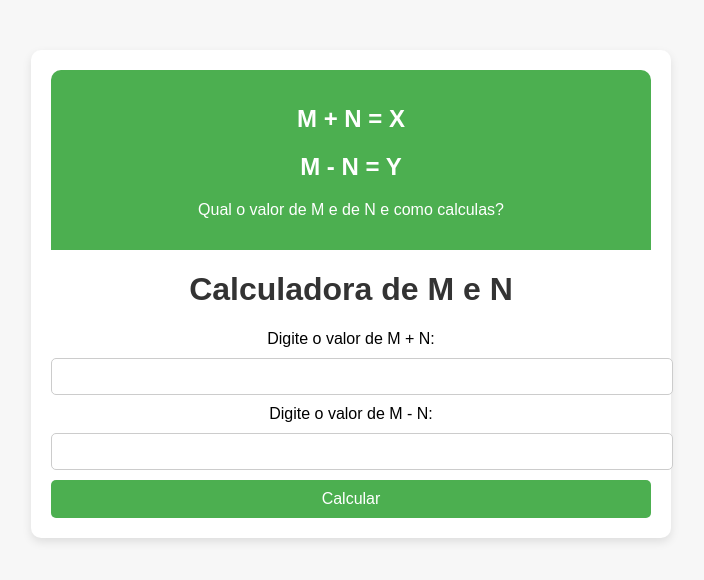
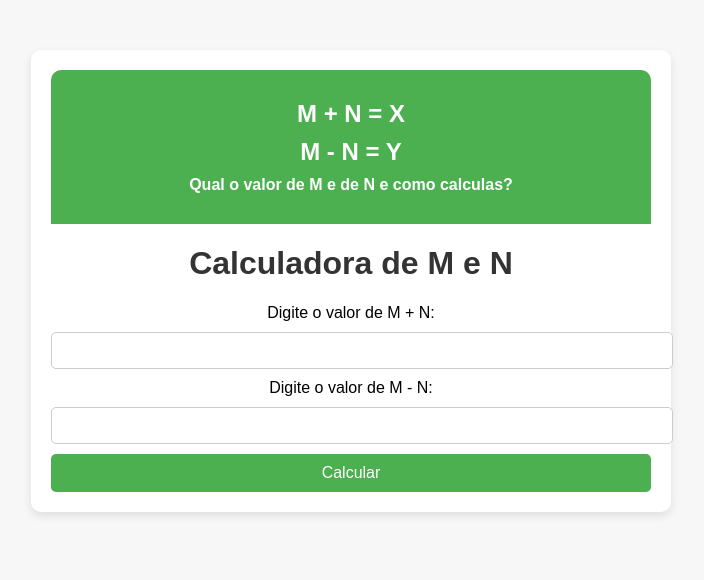
Before and after one commit to nkabessa/em_breve, a plain HTML site: page calculus2.html in a window 1280 px wide. Shown: the whole page, without its empty margins (289-993 px from the left). Drawn offline with Linux system fonts and the light colour scheme.

Commit message:
Update calculus2.html

```diff
--- a/calculus2.html
+++ b/calculus2.html
@@ -26,9 +26,12 @@
         .header {
             background-color: #4CAF50;
             color: white;
-            padding: 15px;
+            padding: 20px;
             border-radius: 10px 10px 0 0;
             margin-bottom: 20px;
+        }
+        .header h2, .header p {
+            margin: 10px 0;
         }
         input[type="number"] {
             width: 100%;
@@ -64,7 +67,7 @@
         <div class="header">
             <h2>M + N = X</h2>
             <h2>M - N = Y</h2>
-            <p>Qual o valor de M e de N e como calculas?</p>
+            <p><strong>Qual o valor de M e de N e como calculas?</strong></p>
         </div>
 
         <h1>Calculadora de M e N</h1>
```
